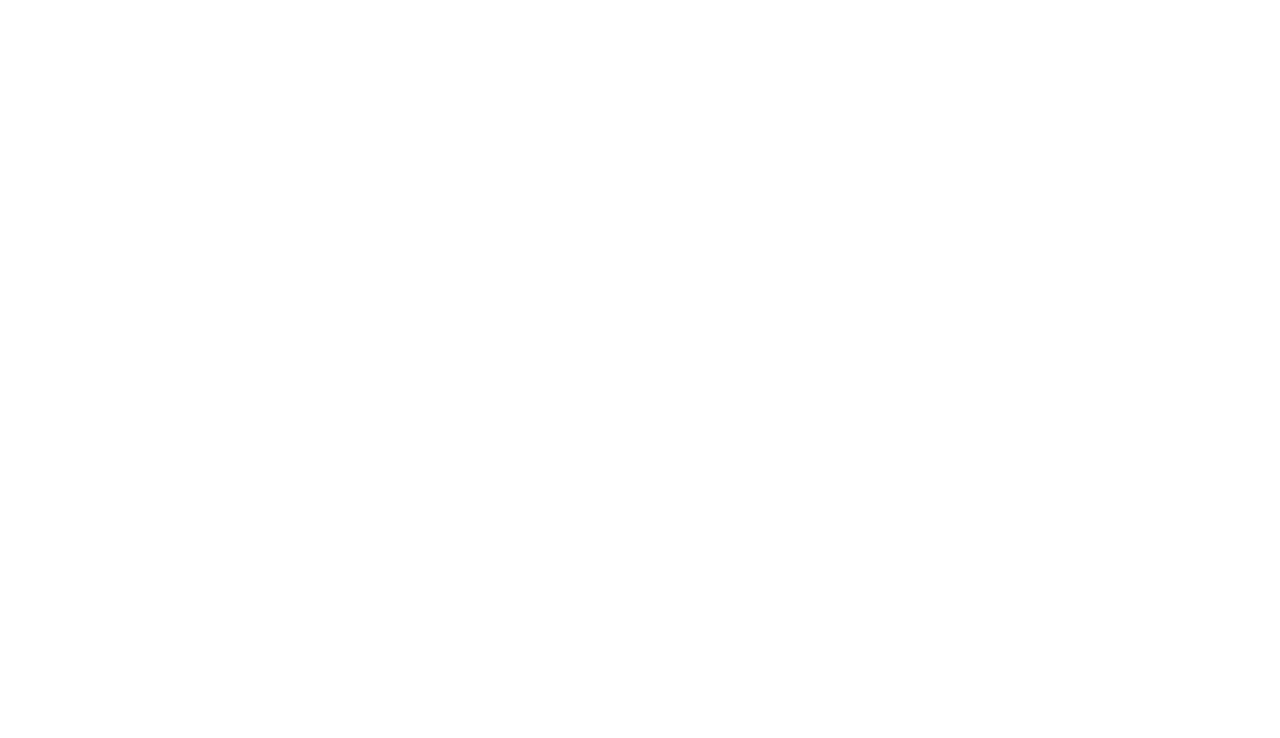
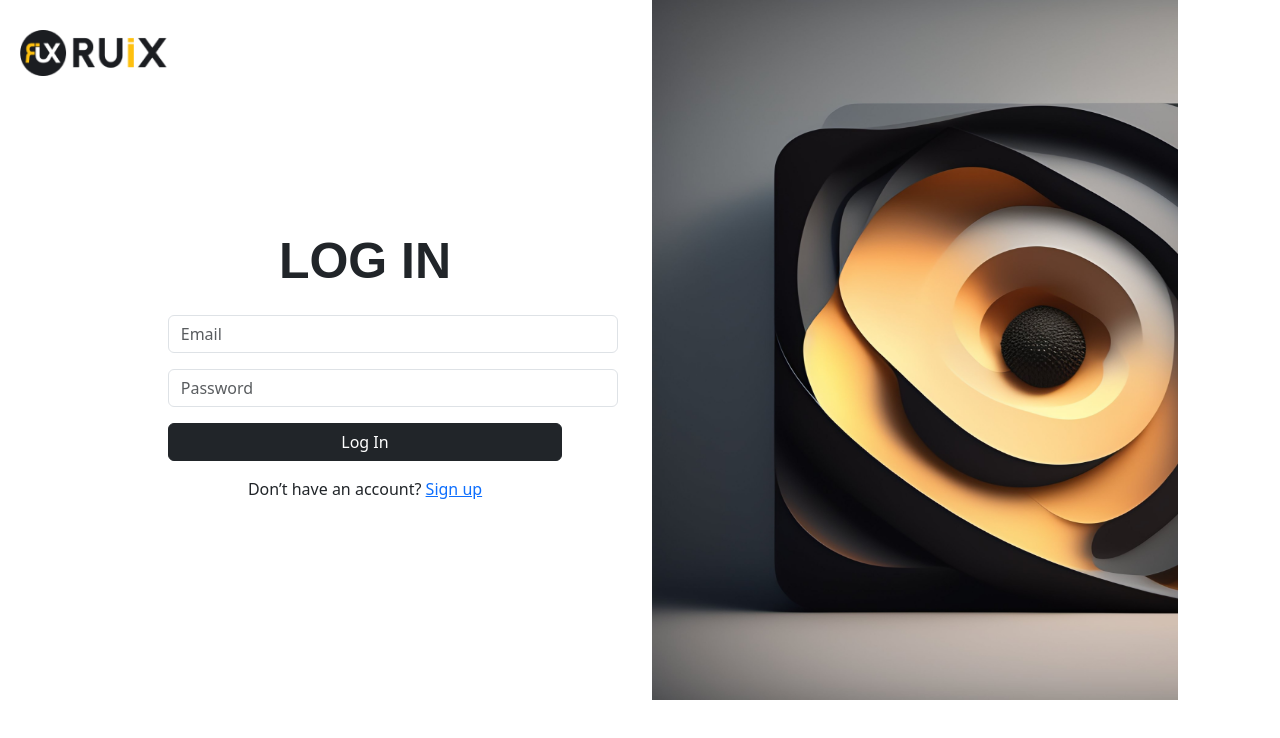
Before and after one commit to naledimuhauli/registration-form, a React (Create React App) app in the folder client/: page /login in a window 1280 px wide. Shown: the top 738 px of the page. Built offline with nearby package versions, Linux system fonts and the light colour scheme.

Commit message:
added functionality to the login page

```diff
--- a/client/src/landingPage.js
+++ b/client/src/landingPage.js
@@ -1,11 +1,23 @@
-import React from 'react'
+import React from 'react';
+import { useLocation, useNavigate } from 'react-router-dom';
 
-function landingPage() {
+function LandingPage() {
+    const location = useLocation();
+    const navigate = useNavigate();
+    const email = location.state?.email || "Guest";
+
+    const handleLogout = () => {
+        // Perform any necessary logout actions (e.g., clear tokens)
+        navigate('/login'); // Redirect to the login page
+    };
+
     return (
         <div>
-            <h1>registration successful</h1>
+            <h1>Registration Successful</h1>
+            <p>Welcome, {email}</p>
+            <button onClick={handleLogout}>Logout</button>
         </div>
-    )
+    );
 }
 
-export default landingPage
+export default LandingPage;
--- a/client/src/login.js
+++ b/client/src/login.js
@@ -1,11 +1,98 @@
-import React from 'react'
+import React, { useState } from 'react';
+import axios from 'axios';
+import { useNavigate, Link } from 'react-router-dom';
+import 'bootstrap/dist/css/bootstrap.min.css';
+import './App.css';
+import coverPhoto from './images/Image.png';
+import logo from './images/Logo.png';
 
-function login() {
+function Login() {
+    const navigate = useNavigate();
+    const [formData, setFormData] = useState({
+        email: '',
+        password: ''
+    });
+    const [error, setError] = useState('');
+    const [success, setSuccess] = useState('');
+
+    const handleChange = (e) => {
+        const { name, value } = e.target;
+        setFormData({
+            ...formData,
+            [name]: value
+        });
+    };
+
+    const handleSubmit = async (e) => {
+        e.preventDefault();
+        setError('');
+        setSuccess('');
+
+        try {
+            // Send POST request to verify email and password
+            const response = await axios.post('http://localhost:5000/auth/login', formData);
+            setSuccess(response.data.message); // Display success message
+
+            // Redirect to landing page with email passed as state
+            navigate('/dashboard', { state: { email: formData.email } });
+        } catch (err) {
+            // Display error if email or password is incorrect
+            setError(err.response?.data?.message || 'Email does not exist or password is incorrect');
+        }
+    };
+
     return (
-        <div>
-
+        <div className="regi">
+            <div className="form">
+                <div className="logo">
+                    <img src={logo} alt="logo" />
+                </div>
+                <div className="container-fluid">
+                    <div className="row">
+                        <div className="col-md-6 d-flex flex-column align-items-center justify-content-center">
+                            <h1 className="sign-up mt-5">LOG IN</h1>
+                            <form className="w-75 mt-3" onSubmit={handleSubmit}>
+                                <div className="mb-3 inputForm">
+                                    <input
+                                        type="email"
+                                        name="email"
+                                        className="form-control"
+                                        placeholder="Email"
+                                        value={formData.email}
+                                        onChange={handleChange}
+                                        required
+                                    />
+                                </div>
+                                <div className="mb-3 inputForm">
+                                    <input
+                                        type="password"
+                                        name="password"
+                                        className="form-control"
+                                        placeholder="Password"
+                                        value={formData.password}
+                                        onChange={handleChange}
+                                        required
+                                    />
+                                </div>
+                                <button type="submit" className="btn btn-dark w-100 registerBtn">Log In</button>
+                                {error && <p className="text-danger mt-2">{error}</p>}
+                                {success && <p className="text-success mt-2">{success}</p>}
+                                <p className="account mt-3">
+                                    Don’t have an account?{' '}
+                                    <span className="login">
+                                        <Link to={'/'}>Sign up</Link>
+                                    </span>
+                                </p>
+                            </form>
+                        </div>
+                        <div className="col-md-6 d-flex align-items-center justify-content-center">
+                            <img src={coverPhoto} alt="Cover" className="cover-photo" />
+                        </div>
+                    </div>
+                </div>
+            </div>
         </div>
-    )
+    );
 }
 
-export default login
+export default Login;
--- a/client/src/registration.js
+++ b/client/src/registration.js
@@ -1,13 +1,12 @@
 import React, { useState } from 'react';
 import axios from 'axios';
-import { useNavigate } from 'react-router-dom';
+import { useNavigate, Link } from 'react-router-dom';
 import 'bootstrap/dist/css/bootstrap.min.css';
 import './App.css';
 import coverPhoto from './images/Image.png';
 import logo from './images/Logo.png';
 import glogin from './images/Glogin.png';
 import separator from './images/Seperater.png';
-import { Link } from 'react-router-dom';
 
 function Registration() {
   const navigate = useNavigate();
@@ -33,8 +32,12 @@
     setSuccess('');
 
     // Input validation
+    const emailPattern = /^[^\s@]+@[^\s@]+\.[^\s@]+$/;
     if (!formData.name || !formData.email || !formData.password) {
-      setError("Please fill in all fields");
+      setError('Please fill in all fields');
+      return;
+    } else if (!emailPattern.test(formData.email)) {
+      setError('Please enter a valid email address');
       return;
     }
 
@@ -43,17 +46,18 @@
       const response = await axios.post('http://localhost:5000/auth/register', formData);
       setSuccess(response.data.message); // Display success message
 
-      // Clear the form
+      // Clear the form fields
       setFormData({ name: '', email: '', password: '' });
 
-      // Redirect after 2 seconds to the registration page
+      // Redirect to landing page with email passed as state
       setTimeout(() => {
-        navigate('/dashboard');
+        navigate('/dashboard', { state: { email: formData.email } });
       }, 2000);
     } catch (err) {
       setError(err.response?.data?.message || 'Registration failed');
     }
   };
+
 
   const handleGoogleLogin = () => {
     window.location.href = 'http://localhost:5000/auth/google';
@@ -70,8 +74,8 @@
             <div className='col-md-6 d-flex flex-column align-items-center justify-content-center'>
               <h1 className="sign-up mt-5">SIGN UP</h1>
               <p className="create">Create an account to get started</p>
-              <button className="continue mb-3 mt-5" onClick={handleGoogleLogin} >
-                <img src={glogin} alt="google" />
+              <button className="continue mb-3 mt-5" onClick={handleGoogleLogin}>
+                <img src={glogin} alt="google login" />
               </button>
               <img src={separator} alt="separator" className="mb-3 mt-3" />
               <form className="w-75 mt-3" onSubmit={handleSubmit}>
@@ -80,7 +84,7 @@
                     type="text"
                     name="name"
                     className="form-control"
-                    placeholder='Name'
+                    placeholder="Name"
                     value={formData.name}
                     onChange={handleChange}
                     required
@@ -91,7 +95,7 @@
                     type="email"
                     name="email"
                     className="form-control"
-                    placeholder='Email'
+                    placeholder="Email"
                     value={formData.email}
                     onChange={handleChange}
                     required
@@ -102,7 +106,7 @@
                     type="password"
                     name="password"
                     className="form-control"
-                    placeholder='Password'
+                    placeholder="Password"
                     value={formData.password}
                     onChange={handleChange}
                     required
@@ -116,10 +120,9 @@
                 {error && <p className="text-danger mt-2">{error}</p>}
                 {success && <p className="text-success mt-2">{success}</p>}
                 <p className="account mt-3">
-                  Already have an account? <span className="login">
-                    <Link to={'/login'}>
-                      Log in
-                    </Link>
+                  Already have an account?{' '}
+                  <span className="login">
+                    <Link to={'/login'}>Log in</Link>
                   </span>
                 </p>
               </form>
```
